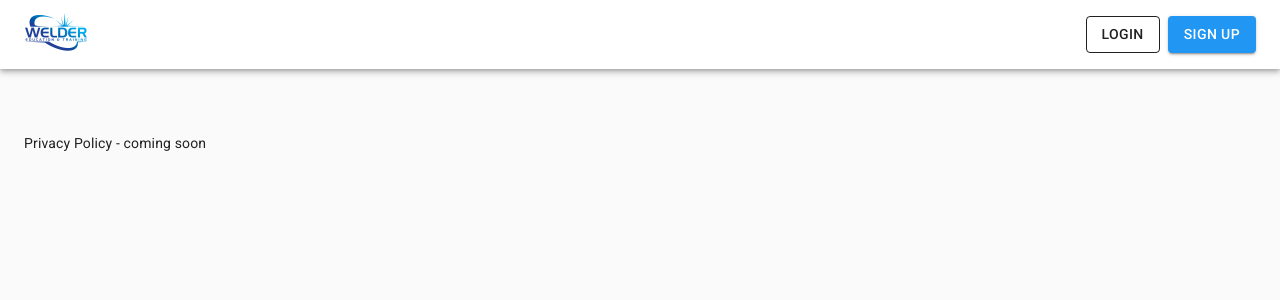
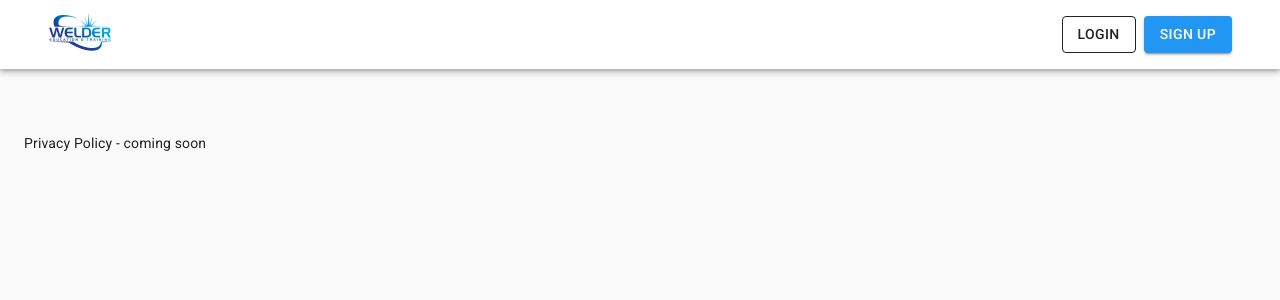
Before and after one commit to leelandmiller/welder-edu-app, a Next.js app: page /privacy-policy in a window 1280 px wide. Shown: the top 300 px of the page. Built offline with nearby package versions, Linux system fonts and the light colour scheme.

Commit message:
adjusting navbar spacing

```diff
--- a/src/components/Navbar.js
+++ b/src/components/Navbar.js
@@ -1,31 +1,39 @@
 import { useState } from 'react';
 import Link from 'next/link';
+
 import { makeStyles } from '@material-ui/core/styles';
+import { useMediaQuery, useTheme } from '@material-ui/core';
+
 import AppBar from '@material-ui/core/AppBar';
-import Toolbar from '@material-ui/core/Toolbar';
+import Box from '@material-ui/core/Box';
+import Button from '@material-ui/core/Button';
+import Container from '@material-ui/core/Container'
+// import Divider from '@material-ui/core/Divider';
 import Drawer from '@material-ui/core/Drawer';
-import Divider from '@material-ui/core/Divider';
-import List from '@material-ui/core/List';
-import ListItem from '@material-ui/core/ListItem';
-import ListItemText from '@material-ui/core/ListItemText';
-import ListItemIcon from '@material-ui/core/ListItemIcon';
-import InboxIcon from '@material-ui/icons/MoveToInbox';
-import MailIcon from '@material-ui/icons/Mail';
-// import Typography from '@material-ui/core/Typography';
-import Button from '@material-ui/core/Button';
 import IconButton from '@material-ui/core/IconButton';
 import MenuIcon from '@material-ui/icons/Menu';
-import Box from '@material-ui/core/Box';
+import Toolbar from '@material-ui/core/Toolbar';
+// import List from '@material-ui/core/List';
+// import ListItem from '@material-ui/core/ListItem';
+// import ListItemText from '@material-ui/core/ListItemText';
+// import ListItemIcon from '@material-ui/core/ListItemIcon';
+// import InboxIcon from '@material-ui/icons/MoveToInbox';
+// import MailIcon from '@material-ui/icons/Mail';
+// import Typography from '@material-ui/core/Typography';
+
 import AuthDialog from './AuthDialog';
-import { useMediaQuery, useTheme } from '@material-ui/core';
 
 const useStyles = makeStyles(theme => ({
   root: {
     flexGrow: 1,
-    justifyContent: 'space-between'
+    justifyContent: 'space-between',
+    display: 'flex',
+    alignItems: 'center'
   },
   rootSmall: {
-    justifyContent: 'unset'
+    justifyContent: 'unset',
+    display: 'flex',
+    alignItems: 'center'
   },
   logo: {
     width: '64px'
@@ -46,7 +54,7 @@ const useStyles = makeStyles(theme => ({
   },
   loginButton: {
     marginRight: theme.spacing(1)
-  }
+  },
 }));
 
 function Navbar() {
@@ -110,7 +118,7 @@ function Navbar() {
           </span>
         </div>
       }
-      <List>
+      {/* <List>
         {['Inbox', 'Starred', 'Send email', 'Drafts'].map((text, index) => (
           <ListItem button key={text}>
             <ListItemIcon>{index % 2 === 0 ? <InboxIcon /> : <MailIcon />}</ListItemIcon>
@@ -126,16 +134,15 @@ function Navbar() {
             <ListItemText primary={text} />
           </ListItem>
         ))}
-      </List>
+      </List> */}
     </div>
   );
 
   return (
     <>
       <AppBar color="inherit" position="static">
-        <Toolbar classes={{
-          root: smallScreen ? classes.rootSmall : classes.root
-        }}>
+        <Toolbar>
+          <Container classes={{ root: smallScreen ? classes.rootSmall : classes.root }}>
             <Box display={{ xs: 'block', sm: 'none' }}>
               <IconButton edge="start"
                 onClick={toggleDrawer(true)}
@@ -162,6 +169,7 @@ function Navbar() {
                 </Button>
               </Box>
             }
+          </Container>
         </Toolbar>
       </AppBar>
       <Drawer open={drawerOpen} onClose={toggleDrawer(false)}>
--- a/src/stylesheets/components/_navbar.scss
+++ b/src/stylesheets/components/_navbar.scss
@@ -28,6 +28,11 @@
     padding: 8px 16px;
   }
 
+  &-auth-btn {
+    padding: 8px;
+    margin: -8px;
+  }
+
   &-auth-btn:hover {
     cursor: pointer;
     text-decoration: underline;
```
Lines whose indentation alone changed are shown as unchanged.
